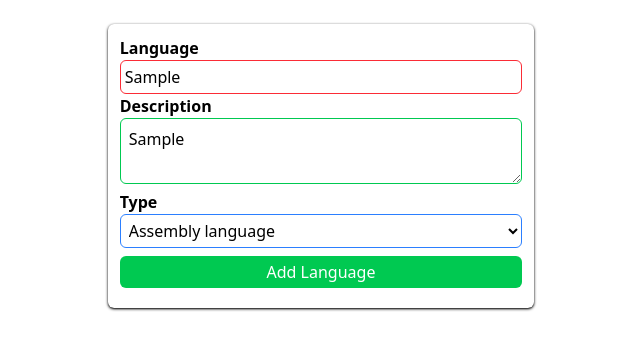
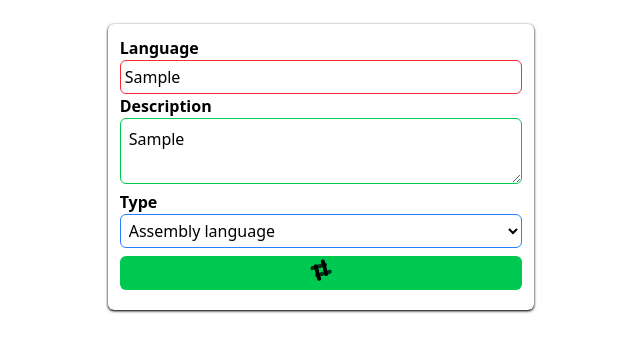
Before and after one commit to OshaqNaimat/ERN-Stack, a React (Vite) app: page / in a window 1280 px wide. Both pictures are taken after typing "Sample", "Sample" into the empty fields and a click on the button "Add Language". Shown: the top 352 px of the page, without its empty margins (319-959 px from the left). Built offline with nearby package versions, Linux system fonts and the light colour scheme; no server answers.

Commit message:
till Spinner

```diff
--- a/package.json
+++ b/package.json
@@ -15,6 +15,7 @@
     "postcss": "^8.5.6",
     "react": "^19.1.1",
     "react-dom": "^19.1.1",
+    "react-spinners": "^0.17.0",
     "tailwindcss": "^4.1.16"
   },
   "devDependencies": {
--- a/src/Add.jsx
+++ b/src/Add.jsx
@@ -1,9 +1,11 @@
 import React from 'react'
 import axios from 'axios'
 import { useState } from 'react'
+import HashLoader from "react-spinners/HashLoader";
 
 const Add = ({getData}) => {
 
+    const [loading,setLoading] = useState(false)
 
     const [inputs, setInputs] = useState({
         language:"",
@@ -22,10 +24,12 @@ const Add = ({getData}) => {
 
     const handleLanguage = async (e)=>{
         e.preventDefault()
+        setLoading (true)
         let response = await axios.post('http://localhost:5555/add-language',{
-            language,description,type
+            language,description,type,
         })
         console.log(response)
+        setLoading(false)
     }
 
   return (
@@ -43,7 +47,9 @@ const Add = ({getData}) => {
         <option value="Low Level language">Low Level language</option>
         <option value="High Level language">High Level language</option>
        </select>
-       <button onClick={handleLanguage} className='my-2 w-full bg-green-500 rounded-md text-white p-1 cursor-pointer hover:bg-green-600 active:scale-90 duration-100'>Add Language</button>
+       <button onClick={handleLanguage} className='my-2 w-full bg-green-500 rounded-md text-white p-1 cursor-pointer hover:bg-green-600 active:scale-90 duration-100'>
+        {loading ? <HashLoader size={20}/> : "Add Language"}
+        </button>
     </form>
 
     </div>
```
Also changed, not shown: 1 other file (tests, documents, lock files or other folders).
